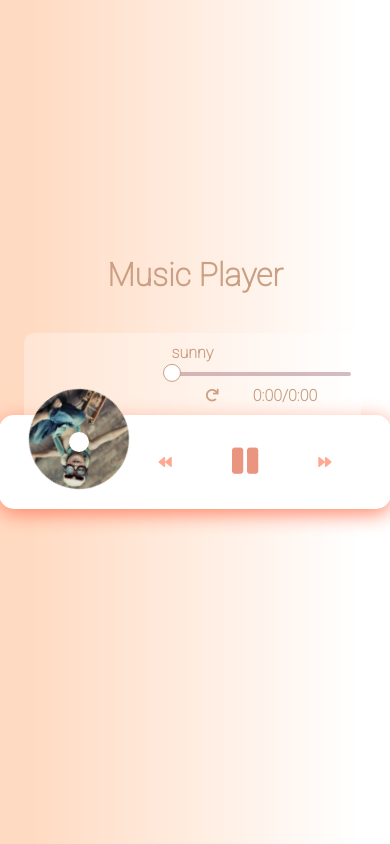
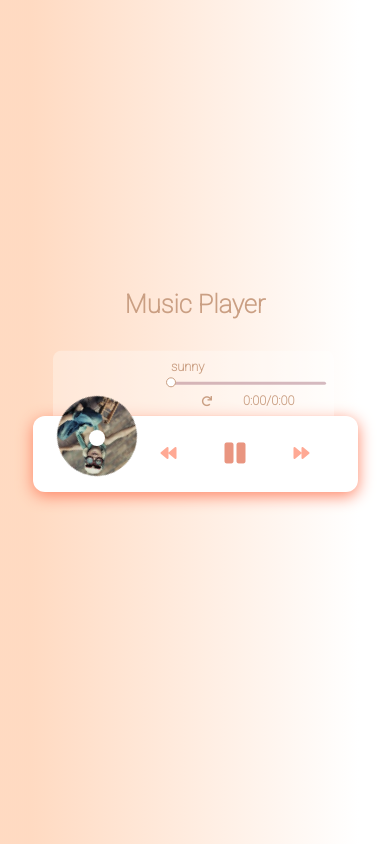
Before and after one commit to sanjaygovind1997/js-music-player, a plain HTML site: page index.html in a window 390 px wide. Both pictures are taken after a click on the button 165 px from the left and 462 px from the top of the page. Drawn offline with Linux system fonts and the light colour scheme.

Commit message:
Added responsiveness

```diff
--- a/style.css
+++ b/style.css
@@ -2,6 +2,22 @@
 
 *{
     box-sizing: border-box;
+}
+
+html{
+    font-size: 62.5%; /* makes 1rem = 10px*/
+}
+
+@media screen and (max-width:992px) {
+    html{
+        font-size: 56.25%;
+    }
+}
+
+@media screen and (max-width:480px) {
+    html{
+        font-size: 50%;
+    }
 }
 
 body{
@@ -18,25 +34,31 @@ body{
 
 .music-container{
     display: flex;
-    margin: 100px 0px;
-    padding: 20px 30px;
+    margin: 10rem 0;
+    padding: 2rem 3rem;
     background-color: #fff;
-    border-radius: 15px;
-    box-shadow: 0 5px 20px rgb(255, 133, 102);
+    border-radius: 1.5rem;
+    box-shadow: 0 .5rem 2rem rgb(255, 133, 102);
+    /* font-size: 1.6rem; */
     position: relative;
     z-index: 10;
 }
 
+h1{
+    font-size: 3.2rem;
+}
+
 .music-info{
     background-color: rgb(255, 255, 255,0.3);
-    border-radius: 10px 10px 0 0;
+    border-radius: 1rem 1rem 0 0;
     position: absolute;
     top: 0;
-    left: 25px;
-    width: calc(100% - 55px);
-    padding: 10px 10px 10px 148px;
+    left: 2.5rem;
+    width: calc(100% - 5.5rem);
+    padding: 1rem 1rem 1rem 14.8rem;
     transform: translateY(0%);
     opacity:0;
+    font-size: 1.6rem;
     transition: transform 0.3s ease-in-out, opacity 0.2s ease-in;
 }
 
@@ -50,17 +72,17 @@ body{
 }
 
 .progress-container{
-    margin: 10px 0;
+    margin: 1rem 0;
     width: 100%;
-    height: 4px;
+    height: 0.4rem;
     background-color: #ab788580;
-    border-radius: 5px;
+    border-radius: 0.5rem;
     cursor: pointer;
 }
 
 .progress{
     background-color: #fe8daad4;
-    border-radius: 5px;
+    border-radius: 0.5rem;
     width: 0%;
     height: 100%;
     transition: width 0.1s linear;
@@ -72,7 +94,7 @@ body{
     width: 1rem;
     height: 1rem;
     background-color: white;
-    border: solid 1px;
+    border: solid 0.1rem;
     border-radius: 50%;
     position: absolute;
     left: 100%;
@@ -87,25 +109,25 @@ body{
 }
 
 #repeat{
-    font-size: 0.8rem;
+    font-size: 1.28rem;
     cursor: pointer;
 }
 
 .timer{
-    font-size: 1rem;
+    font-size: 1.6rem;
     font-weight: bold;
 }
 
 .image-container{
     position: relative;
-    width: 100px;
+    width: 10rem;
 }
 
 .image-container::after{
     content: '';
     background-color: rgb(255, 255, 255);
-    width: 20px;
-    height: 20px;
+    width: 2rem;
+    height: 2rem;
     position: absolute;
     bottom: 50%;
     left: 50%;
@@ -115,7 +137,7 @@ body{
 
 .image-container img{
     width: inherit;
-    height: 100px;
+    height: 10rem;
     border-radius: 50%;
     position: absolute;
     bottom: 0;
@@ -137,17 +159,17 @@ body{
 }
 
 .control-btn{
-    padding: 10px;
-    margin: 0 20px;
+    padding: 1rem;
+    margin: 0 2rem;
     border: 0;
-    font-size: 2    0px;
+    font-size: 2rem;
     color: rgb(255, 133, 102,0.7);
     background-color: #fff;
     cursor: pointer;
 }
 
 .control-btn-big{
-    font-size: 30px;
+    font-size: 3rem;
     color: rgb(228 123 96 / 80%);
 }
 
```
